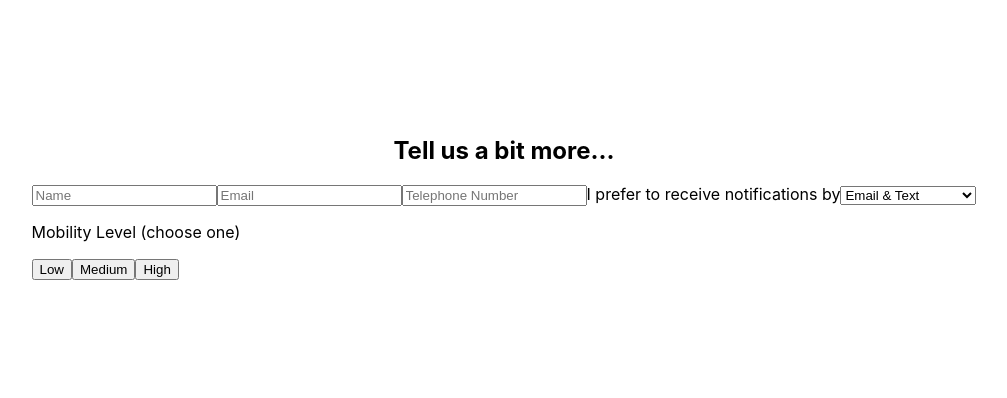
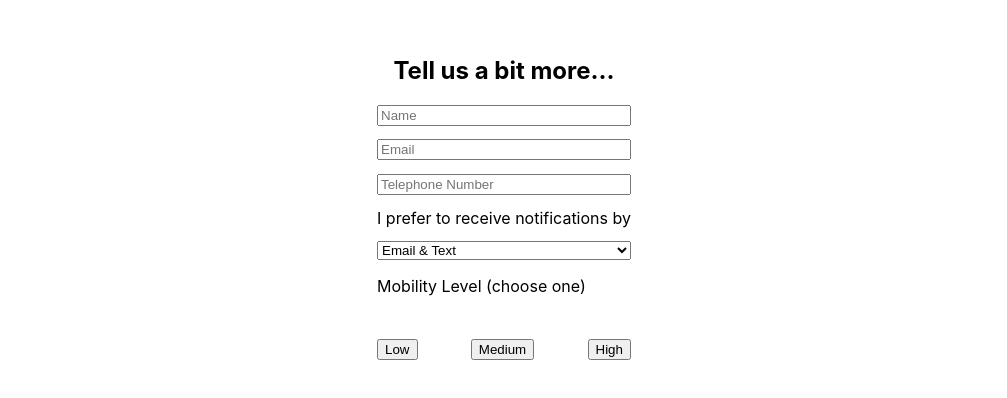
Before and after one commit to lbw-flextogether/frontend, a React (Create React App) app in the folder onboarding/: page /info in a window 1280 px wide. Shown: the part 202-600 px from the top of the page, without its empty margins (136-1143 px from the left). Built offline with nearby package versions, Linux system fonts and the light colour scheme.

Commit message:
Feat: Info component styling

```diff
--- /dev/null
+++ b/onboarding/src/assets/styles/Info.css
@@ -0,0 +1,21 @@
+.infoForm {
+    display: flex;
+    flex-direction: column;
+}
+
+.infoForm input {
+    margin-bottom: 1em;
+}
+
+.infoForm select {
+    margin-top: 1em;
+}
+
+.infoForm button {
+    margin-top: 2em;
+}
+
+.buttonContainer {
+    display: flex;
+    justify-content: space-between;
+}
--- a/onboarding/src/components/Info.js
+++ b/onboarding/src/components/Info.js
@@ -1,6 +1,8 @@
 import React from 'react';
 import { connect } from 'react-redux';
 import { addInfo } from '../actions';
+
+import '../assets/styles/Info.css';
 
 class Info extends React.Component {
     state = {
@@ -42,7 +44,7 @@ class Info extends React.Component {
         return (
             <>
             <h2>Tell us a bit more...</h2>
-            <form>
+            <form className="infoForm">
                 <input
                     type="text"
                     placeholder="Name"
@@ -75,7 +77,7 @@ class Info extends React.Component {
                     <option value="Text">Text Message Only</option>
                 </select>
                 <p>Mobility Level (choose one)</p>
-                <div>
+                <div className="buttonContainer">
                     <button value="Low" onClick={this.handleMobility}>Low</button>
                     <button value="Medium" onClick={this.handleMobility}>Medium</button>
                     <button value="High" onClick={this.handleMobility}>High</button>
```
